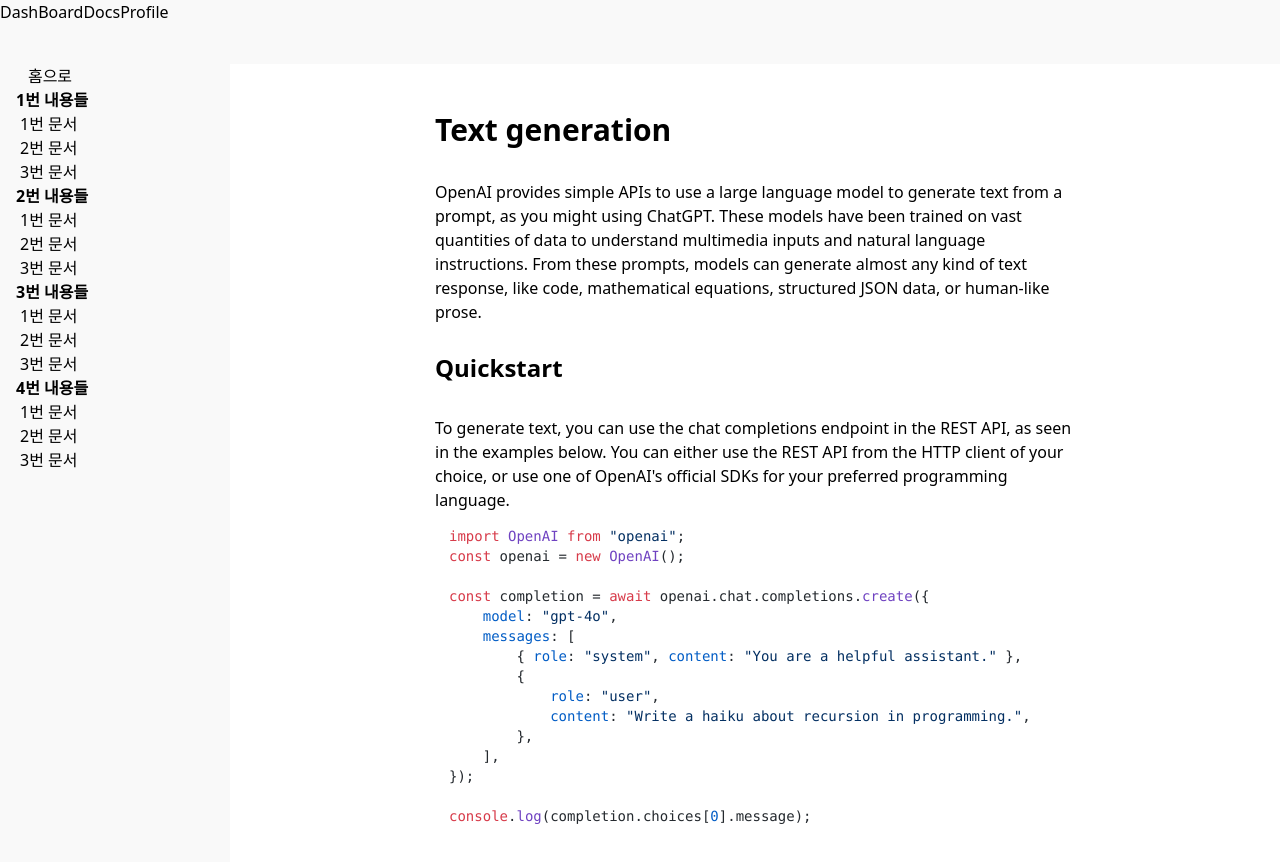
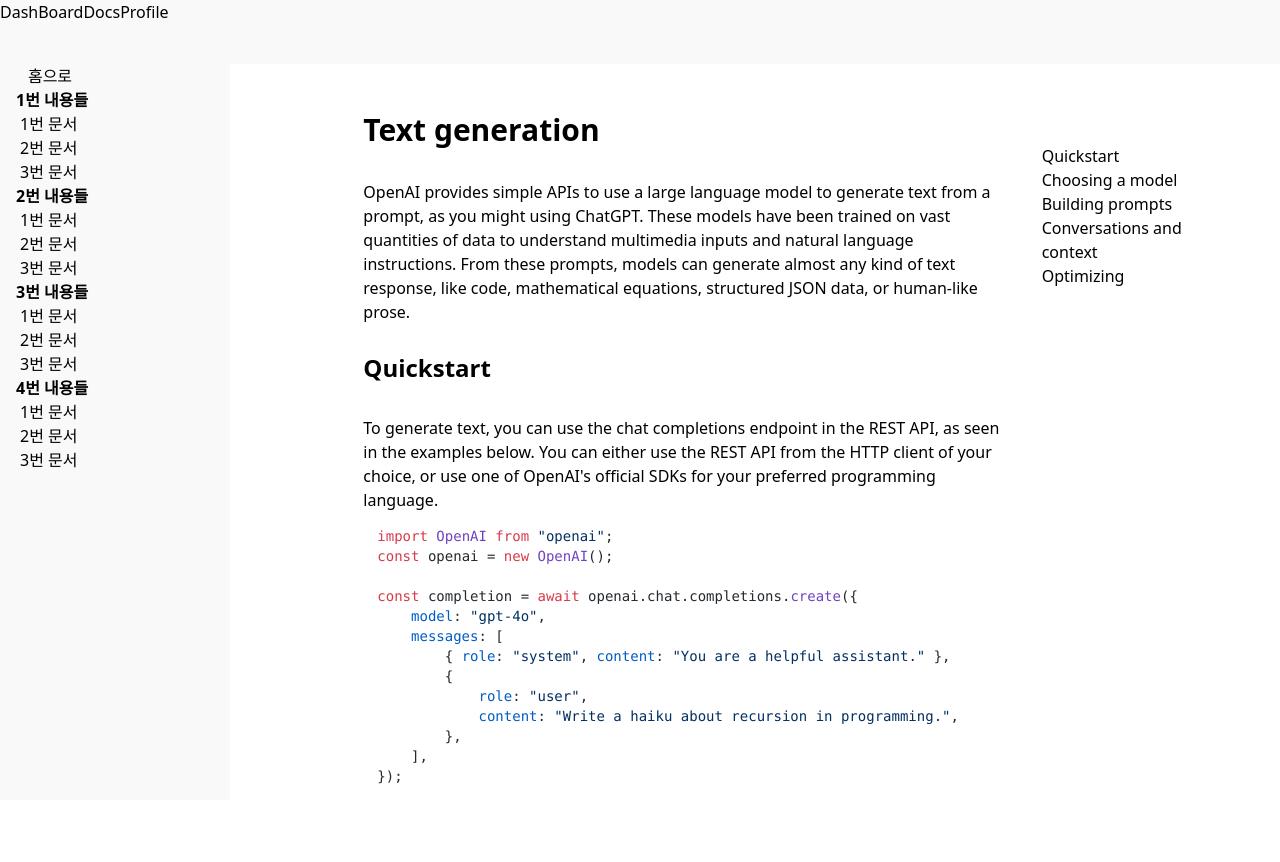
Before and after one commit to reload02/rq, a React (Vite) app: page /document/1 in a window 1280 px wide. After the commit the page ends 800 px from the top, so only its background shows below. Built offline with nearby package versions, Linux system fonts and the light colour scheme.

Commit message:
feat : 설명 엘리베이터 제작

```diff
--- a/src/component/ShowDocs.tsx
+++ b/src/component/ShowDocs.tsx
@@ -1,20 +1,37 @@
 import { useParams } from "react-router-dom";
+import { useRef } from "react";
 import CodeBlock from "./CodeBlock";
 
 const ShowDocs: React.FC = () => {
+  const containerRef = useRef<HTMLDivElement[] | null>([]);
+  const handleScroll = (index: number) => {
+    console.log(containerRef.current[index]);
+    containerRef.current[index]?.scrollIntoView({
+      behavior: "smooth", // 부드러운 스크롤
+      block: "start", // 요소의 상단이 보이도록 스크롤
+    });
+  };
+
   return (
+    <div className="grid h-[3700px] w-[860px] grid-cols-[5fr_1fr] items-start">
       <div className="flex flex-row justify-center">
         <div className="mt-10 w-[640px]">
           <h1 className="mt-2 text-3xl font-bold">Text generation</h1>
           <p className="break-words pt-8 text-base font-normal">
-          OpenAI provides simple APIs to use a large language model to generate
-          text from a prompt, as you might using ChatGPT. These models have been
-          trained on vast quantities of data to understand multimedia inputs and
-          natural language instructions. From these prompts, models can generate
-          almost any kind of text response, like code, mathematical equations,
-          structured JSON data, or human-like prose.
+            OpenAI provides simple APIs to use a large language model to
+            generate text from a prompt, as you might using ChatGPT. These
+            models have been trained on vast quantities of data to understand
+            multimedia inputs and natural language instructions. From these
+            prompts, models can generate almost any kind of text response, like
+            code, mathematical equations, structured JSON data, or human-like
+            prose.
           </p>
-        <h1 className="mt-7 text-2xl font-bold">Quickstart</h1>
+          <h1
+            className="mt-7 text-2xl font-bold"
+            ref={(el) => (containerRef.current[0] = el)}
+          >
+            Quickstart
+          </h1>
           <p className="break-words pt-8 text-base font-normal">
             To generate text, you can use the chat completions endpoint in the
             REST API, as seen in the examples below. You can either use the REST
@@ -44,59 +61,74 @@
               />
             </pre>
           </div>
-        <h1 className="mt-7 text-2xl font-bold">Choosing a model</h1>
+          <h1
+            className="mt-7 text-2xl font-bold"
+            ref={(el) => (containerRef.current[1] = el)}
+          >
+            Choosing a model
+          </h1>
           <p className="break-words pt-8 text-base font-normal">
             When making a text generation request, the first option to configure
-          is which model you want to generate the response. The model you choose
-          can greatly influence the output, and impact how much each generation
-          request costs.
+            is which model you want to generate the response. The model you
+            choose can greatly influence the output, and impact how much each
+            generation request costs.
           </p>
           <ul className="list-disc space-y-2 pl-6">
             <li>
               A large model like gpt-4o will offer a very high level of
-            intelligence and strong performance, while having a higher cost per
-            token.
+              intelligence and strong performance, while having a higher cost
+              per token.
             </li>
             <li>
-            A small model like gpt-4o-mini offers intelligence not quite on the
-            level of the larger model, but is faster and less expensive per
-            token.
+              A small model like gpt-4o-mini offers intelligence not quite on
+              the level of the larger model, but is faster and less expensive
+              per token.
             </li>
             <li>
-            A reasoning model like the o1 family of models is slower to return a
-            result, and uses more tokens to "think", but is capable of advanced
-            reasoning, coding, and multi-step planning.
+              A reasoning model like the o1 family of models is slower to return
+              a result, and uses more tokens to "think", but is capable of
+              advanced reasoning, coding, and multi-step planning.
             </li>
             <p>
-            Experiment with different models in the Playground to see which one
-            works best for your prompts! More information on choosing a model
-            can also be found here.
+              Experiment with different models in the Playground to see which
+              one works best for your prompts! More information on choosing a
+              model can also be found here.
             </p>
           </ul>
-        <h1 className="mt-7 text-2xl font-bold">Building prompts</h1>
+          <h1
+            className="mt-7 text-2xl font-bold"
+            ref={(el) => (containerRef.current[2] = el)}
+          >
+            Building prompts
+          </h1>
           <p className="break-words pt-8 text-base font-normal">
             The process of crafting prompts to get the right output from a model
             is called prompt engineering. By giving the model precise
             instructions, examples, and necessary context information (like
-          private or specialized information that wasn't included in the model's
-          training data), you can improve the quality and accuracy of the
-          model's output. Here, we'll get into some high-level guidance on
-          building prompts, but you might also find the prompt engineering guide
-          helpful.
+            private or specialized information that wasn't included in the
+            model's training data), you can improve the quality and accuracy of
+            the model's output. Here, we'll get into some high-level guidance on
+            building prompts, but you might also find the prompt engineering
+            guide helpful.
           </p>
           <p className="break-words pt-8 text-base font-normal">
-          In the chat completions API, you create prompts by providing an array
-          of messages that contain instructions for the model. Each message can
-          have a different role, which influences how the model might interpret
-          the input.
+            In the chat completions API, you create prompts by providing an
+            array of messages that contain instructions for the model. Each
+            message can have a different role, which influences how the model
+            might interpret the input.
           </p>
-        <h1 className="text-1xl mt-7 font-bold">User messages</h1>
+          <h1
+            className="text-1xl mt-7 font-bold"
+            ref={(el) => (containerRef.current[3] = el)}
+          >
+            User messages
+          </h1>
           <p className="break-words pt-8 text-base font-normal">
             User messages contain instructions that request a particular type of
-          output from the model. You can think of user messages as the messages
-          you might type in to ChatGPT as an end user. Here's an example of a
-          user message prompt that asks the gpt-4o model to generate a haiku
-          poem based on a prompt.
+            output from the model. You can think of user messages as the
+            messages you might type in to ChatGPT as an end user. Here's an
+            example of a user message prompt that asks the gpt-4o model to
+            generate a haiku poem based on a prompt.
           </p>
           <pre className="font-mono text-sm">
             <CodeBlock
@@ -121,10 +153,10 @@
           <h1 className="text-1xl mt-7 font-bold">System messages</h1>
           <p className="break-words pt-8 text-base font-normal">
             Messages with the system role act as top-level instructions to the
-          model, and typically describe what the model is supposed to do and how
-          it should generally behave and respond. Here's an example of a system
-          message that modifies the behavior of the model when generating a
-          response to a user message:
+            model, and typically describe what the model is supposed to do and
+            how it should generally behave and respond. Here's an example of a
+            system message that modifies the behavior of the model when
+            generating a response to a user message:
           </p>
           <pre className="font-mono text-sm">
             <CodeBlock
@@ -175,7 +207,12 @@
               language="javascript"
             />
           </pre>
-        <h1 className="text-2xl font-bold">Optimizing model outputs</h1>
+          <h1
+            className="mt-7 text-2xl font-bold"
+            ref={(el) => (containerRef.current[4] = el)}
+          >
+            Optimizing model outputs
+          </h1>
           <p className="break-words pt-8 text-base font-normal">
             As you iterate on your prompts, you will be continually trying to
             improve accuracy, cost, and latency.
@@ -204,8 +241,8 @@
                   </td>
                   <td className="border-x-0 border-gray-300 px-4 py-2 text-xs">
                     Accurate responses require that the model has all the
-                  information it needs to generate a response, and knows how to
-                  go about creating a response (from interpreting input to
+                    information it needs to generate a response, and knows how
+                    to go about creating a response (from interpreting input to
                     formatting and styling). Often, this will require a mix of
                     prompt engineering, RAG, and model fine-tuning. Learn about
                     optimizing for accuracy here.
@@ -218,8 +255,9 @@
                     usage and using cheaper models when possible.
                   </td>
                   <td className="border-x-0 border-gray-300 px-4 py-2 text-xs">
-                  To control costs, you can try to use fewer tokens or smaller,
-                  cheaper models. Learn more about optimizing for cost here
+                    To control costs, you can try to use fewer tokens or
+                    smaller, cheaper models. Learn more about optimizing for
+                    cost here
                   </td>
                 </tr>
                 <tr>
@@ -231,9 +269,9 @@
                     prompts.
                   </td>
                   <td className="border-x-0 border-gray-300 px-4 py-2 text-xs">
-                  Optimizing latency is a multi-faceted process including prompt
-                  engineering, parallelism in your own code, and more. Learn
-                  more here.
+                    Optimizing latency is a multi-faceted process including
+                    prompt engineering, parallelism in your own code, and more.
+                    Learn more here.
                   </td>
                 </tr>
               </tbody>
@@ -249,48 +287,50 @@
           <div className="h-20"> </div>
         </div>
       </div>
+      <div className="sticky top-20">
+        <button
+          className="cursor-pointer"
+          onClick={() => {
+            handleScroll(0);
+          }}
+        >
+          Quickstart
+        </button>
+        <div
+          className="cursor-pointer"
+          onClick={() => {
+            handleScroll(1);
+          }}
+        >
+          Choosing a model
+        </div>
+        <div
+          className="cursor-pointer"
+          onClick={() => {
+            handleScroll(2);
+          }}
+        >
+          Building prompts
+        </div>
+        <div
+          className="cursor-pointer"
+          onClick={() => {
+            handleScroll(3);
+          }}
+        >
+          Conversations and context
+        </div>
+        <div
+          className="cursor-pointer"
+          onClick={() => {
+            handleScroll(4);
+          }}
+        >
+          Optimizing
+        </div>
+      </div>
+    </div>
   );
 };
 
 export default ShowDocs;
-
-const tableExam = () => {
-  return (
-    <div className="flex justify-center pt-8">
-      <table className="w-[500px] table-fixed border-collapse border border-gray-300">
-        <thead>
-          <tr className="bg-gray-200">
-            <td className="border-x-0 border-gray-300 px-4 py-2 font-bold">
-              Name
-            </td>
-            <td className="border-x-0 border-gray-300 px-4 py-2 font-bold">
-              Age
-            </td>
-            <td className="border-x-0 border-gray-300 px-4 py-2 font-bold">
-              City
-            </td>
-          </tr>
-        </thead>
-        <tbody>
-          <tr className="bg-gray-100">
-            <td className="border-x-0 border-gray-300 px-4 py-2">John</td>
-            <td className="border-x-0 border-gray-300 px-4 py-2">25</td>
-            <td className="border-x-0 border-gray-300 px-4 py-2">New York</td>
-          </tr>
-          <tr className="bg-gray-200">
-            <td className="border-x-0 border-gray-300 px-4 py-2">Jane</td>
-            <td className="border-x-0 border-gray-300 px-4 py-2">30</td>
-            <td className="border-x-0 border-gray-300 px-4 py-2">
-              Los Angeles
-            </td>
-          </tr>
-          <tr className="bg-gray-100">
-            <td className="border-x-0 border-gray-300 px-4 py-2">Jack</td>
-            <td className="border-x-0 border-gray-300 px-4 py-2">31</td>
-            <td className="border-x-0 border-gray-300 px-4 py-2">Sydny</td>
-          </tr>
-        </tbody>
-      </table>
-    </div>
-  );
-};
--- a/src/pages/Document.tsx
+++ b/src/pages/Document.tsx
@@ -6,10 +6,10 @@
 const Doc: React.FC = () => {
   const nav = useNavigate();
   return (
-    <div>
+    <div className="flex h-screen flex-col">
       <Header />
-      <div className="flex h-screen">
-        <div className="h-full w-[230px] bg-[#f9f9f9]">
+      <div className="flex flex-1 flex-row overflow-y-auto">
+        <div className="w-[230px] bg-[#f9f9f9]">
           <button
             onClick={() => {
               nav("/");
@@ -23,9 +23,9 @@
           <DocsBox boxName="3번 내용들" />
           <DocsBox boxName="4번 내용들" />
         </div>
-        <div className="flex-1 overflow-y-auto">
+        <div className="flex flex-1 justify-center overflow-y-auto">
           <ShowDocs />
-        </div>
+        </div>{" "}
       </div>
     </div>
   );
```
Lines whose indentation alone changed are shown as unchanged.
